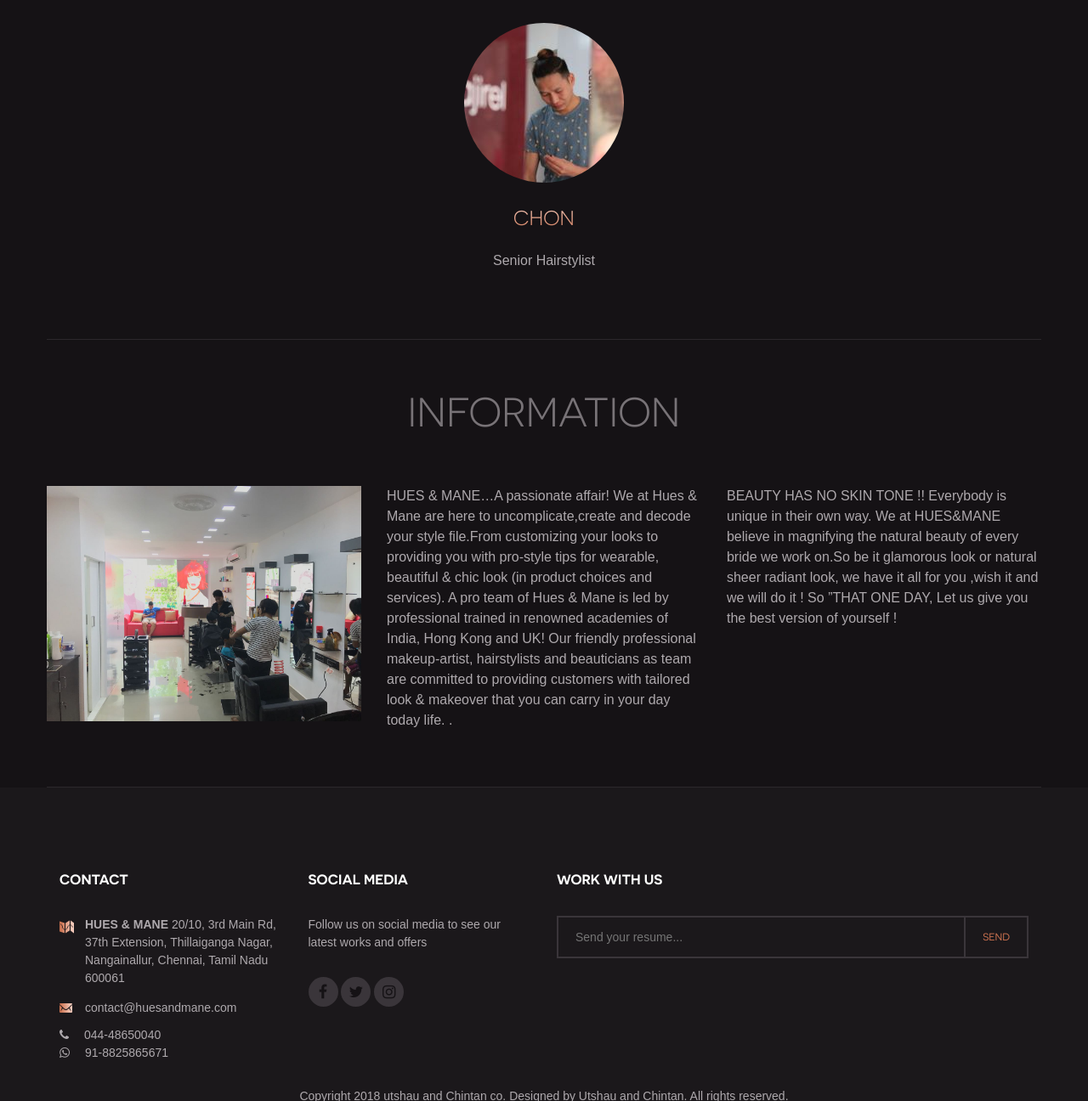
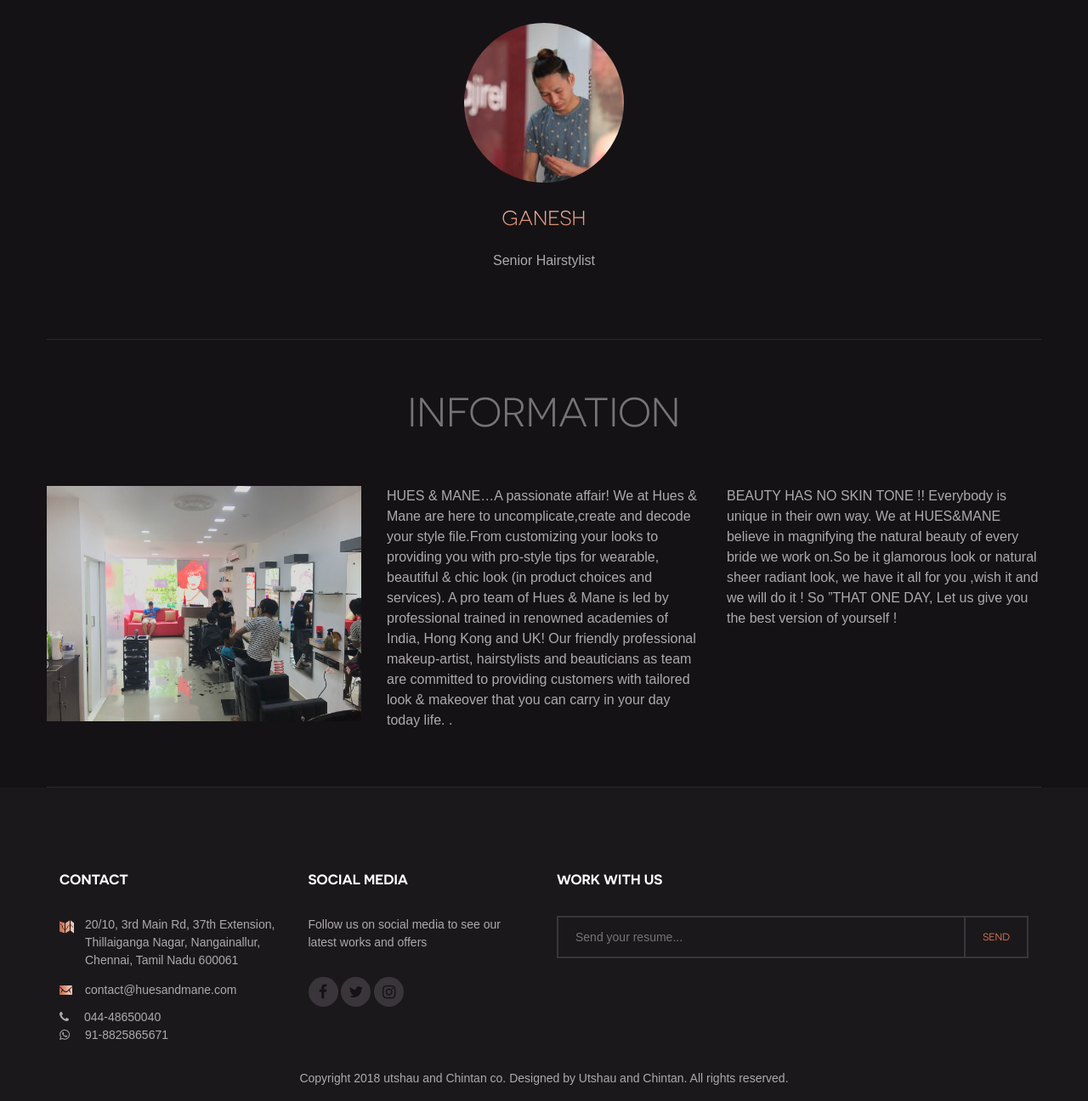
Before and after one commit to chintanpokhrel/huesandmane-revamped, a plain HTML site: page index.html in a window 1280 px wide. Shown: the part 1703-2999 px from the top of the page at 85% size. Drawn offline with Linux system fonts and the light colour scheme.

Commit message:
Updated one team member name

```diff
--- a/index.html
+++ b/index.html
@@ -223,7 +223,7 @@
 							<div class="col-md-4">
 								<div class="team">
 									<figure class="team-image"><img src="img_about/chon.jpg"></figure>
-											<h3 class="team-name">Chon</h3>
+											<h3 class="team-name">Ganesh</h3>
 											<p>Senior Hairstylist</p>
 								<!--div class="social-links">
 										<a href="#"><i class="fa fa-facebook"></i></a>
@@ -266,7 +266,7 @@ So ”THAT ONE DAY, Let us give you the best version of yourself !</p>
 								<div class="contact-info">
 									<address>
 										<img src="images/icon-map-small.png" class="icon">
-										<p><strong>HUES & MANE</strong> 20/10, 3rd Main Rd, 37th Extension, Thillaiganga Nagar, Nangainallur, Chennai, Tamil Nadu 600061</p>
+										<p><strong></strong> 20/10, 3rd Main Rd, 37th Extension, Thillaiganga Nagar, Nangainallur, Chennai, Tamil Nadu 600061</p>
 									</address>
 									<a href="mailto:contact@companyname.com" class="mail"><img src="images/icon-envelope-small.png" class="icon">contact@huesandmane.com</a>
 									<!--a href="tel:(500)942042259" class="phone"><img src="images/icon-phone-small.png" class="icon">(044) 4865 0040</a!-->
```
